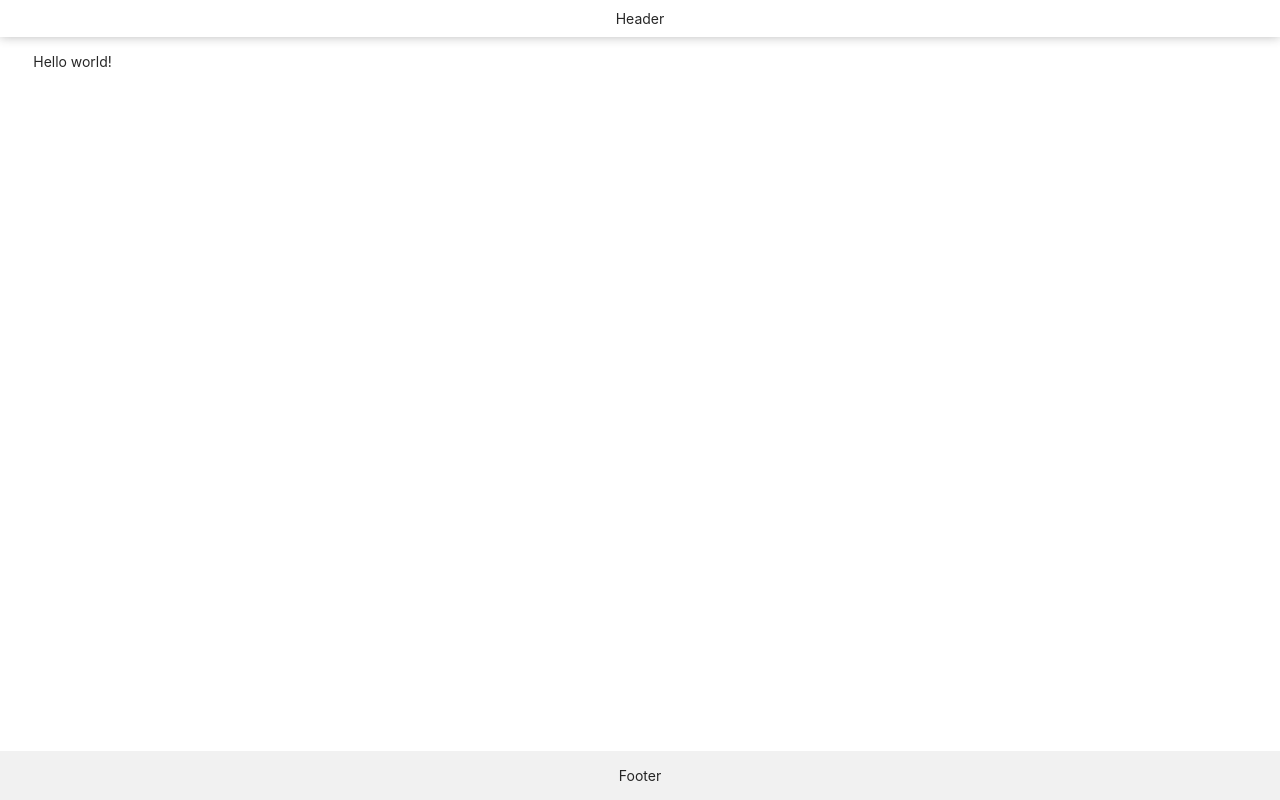
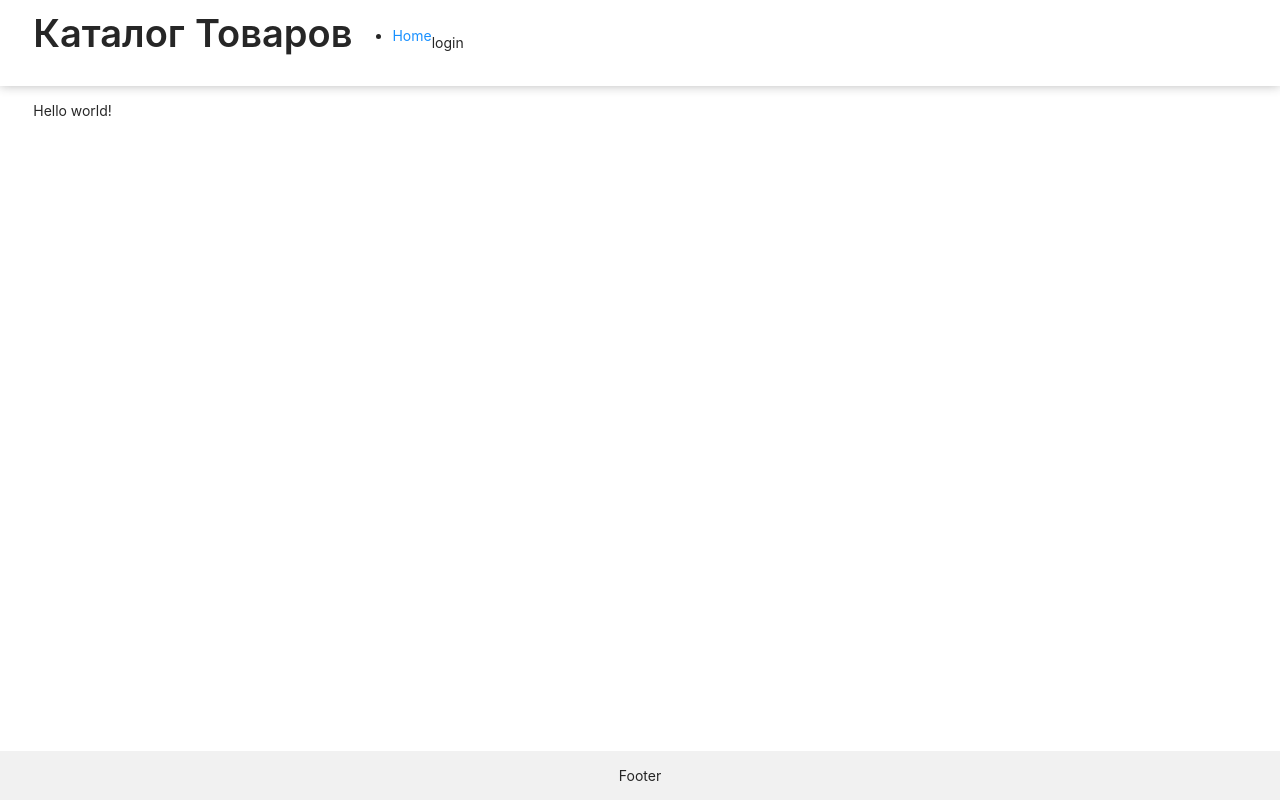
Before and after one commit to Ceroniko/cleveroad-test-task, a React (Create React App) app: page / in a window 1280 px wide. Built offline with nearby package versions, Linux system fonts and the light colour scheme.

Commit message:
add header for app

```diff
--- /dev/null
+++ b/src/components/app/header/index.js
@@ -0,0 +1 @@
+export { View as Header } from "./view";
--- /dev/null
+++ b/src/components/app/header/view.jsx
@@ -0,0 +1,27 @@
+import React from "react";
+import { Typography, Row, Col } from "antd";
+import { Navlink } from "../navlink";
+import { NavLink } from "react-router-dom";
+import { routes } from "../../../routes";
+
+const View = () => {
+  return (
+    <Row align={"middle"}>
+      <Col>
+        <NavLink to={routes["home"].link()}>
+          <Typography.Title>Каталог Товаров</Typography.Title>
+        </NavLink>
+      </Col>
+      <Col>
+        <Row align={"middle"}>
+          <Col>
+            <Navlink />
+          </Col>
+          <Col>login</Col>
+        </Row>
+      </Col>
+    </Row>
+  );
+};
+
+export { View };
--- /dev/null
+++ b/src/components/app/navlink/index.js
@@ -0,0 +1 @@
+export { View as Navlink } from "./view";
--- /dev/null
+++ b/src/components/app/navlink/view.jsx
@@ -0,0 +1,20 @@
+import React, { useMemo } from "react";
+import { NavLink } from "react-router-dom";
+import { routes } from "../../../routes";
+
+const View = () => {
+  const navbarRoutes = useMemo(() => [{ name: "Home", key: "home" }], []);
+  return (
+    <div>
+      <ul>
+        {navbarRoutes.map((route) => (
+          <li key={route.key}>
+            <NavLink to={routes[route.key].link()}>{route.name}</NavLink>
+          </li>
+        ))}
+      </ul>
+    </div>
+  );
+};
+
+export { View };
--- a/src/components/index.js
+++ b/src/components/index.js
@@ -1 +1,3 @@
 export { Root } from "./app/root";
+export { Header } from "./app/header";
+export { Navlink } from "./app/navlink";
--- a/src/layouts/base/view.jsx
+++ b/src/layouts/base/view.jsx
@@ -1,11 +1,14 @@
 import React from "react";
 import { Layout } from "antd";
+import { Header } from "../../components";
 import "./style.scss";
 
 const View = React.memo(({ children }) => {
   return (
-    <Layout className={"layout layout--base"}>
-      <Layout.Header className={"layout__header"}>Header</Layout.Header>
+    <Layout className={"layout"}>
+      <Layout.Header className={"layout__header"}>
+        <Header />
+      </Layout.Header>
       <Layout.Content className={"layout__content"}>{children}</Layout.Content>
       <Layout.Footer className={"layout__footer"}>Footer</Layout.Footer>
     </Layout>
```
